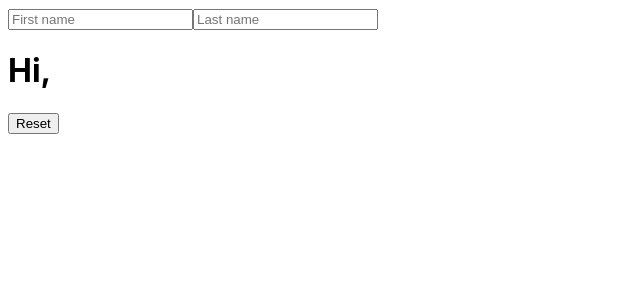
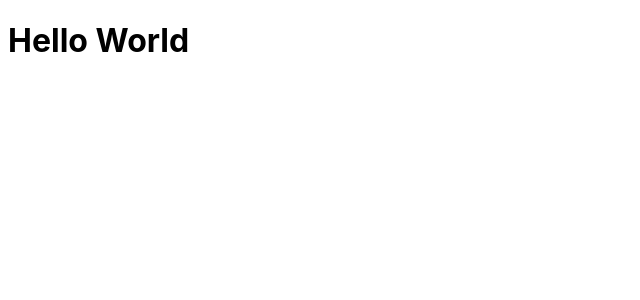
Before and after one commit to TeddyLe68/Learn_ReactJs, a React (Create React App) app: page / in a window 1280 px wide. Shown: the top 300 px of the page, without its empty margins (0-640 px from the left). Built offline with nearby package versions, Linux system fonts and the light colour scheme.

Commit message:
Initialize project using Create React App

```diff
--- a/src/App.js
+++ b/src/App.js
@@ -1,42 +1,3 @@
-// Fix stuck form inputs
-// When you type into the input fields, nothing appears. It’s like the input values are “stuck” with empty strings. The value of the first <input> is set to always match the firstName variable, and the value for the second <input> is set to always match the lastName variable. This is correct. Both inputs have onChange event handlers, which try to update the variables based on the latest user input (e.target.value). However, the variables don’t seem to “remember” their values between re-renders. Fix this by using state variables instead.
-import { sculptureList } from "./data.js";
-import { useState } from "react";
-import "../src/App.css";
-
-export default function Form() {
-  const [firstName, setFirstName] = useState("");
-  const [lastName, setLastName] = useState("");
-  function handleFirstNameChange(e) {
-    setFirstName(e.target.value);
-  }
-
-  function handleLastNameChange(e) {
-    setLastName(e.target.value);
-  }
-
-  function handleReset() {
-    setFirstName("");
-    setLastName("");
-  }
-
-  return (
-    <form onSubmit={(e) => e.preventDefault()}>
-      <input
-        placeholder="First name"
-        value={firstName}
-        onChange={handleFirstNameChange}
-      />
-      <input
-        placeholder="Last name"
-        value={lastName}
-        onChange={handleLastNameChange}
-      />
-      <h1>
-        Hi, {firstName} {lastName}
-      </h1>
-      <button onClick={handleReset}>Reset</button>
-    </form>
-  );
+export default function App() {
+  return <h1>Hello World</h1>;
 }
-// Fix the sculpture list
```
